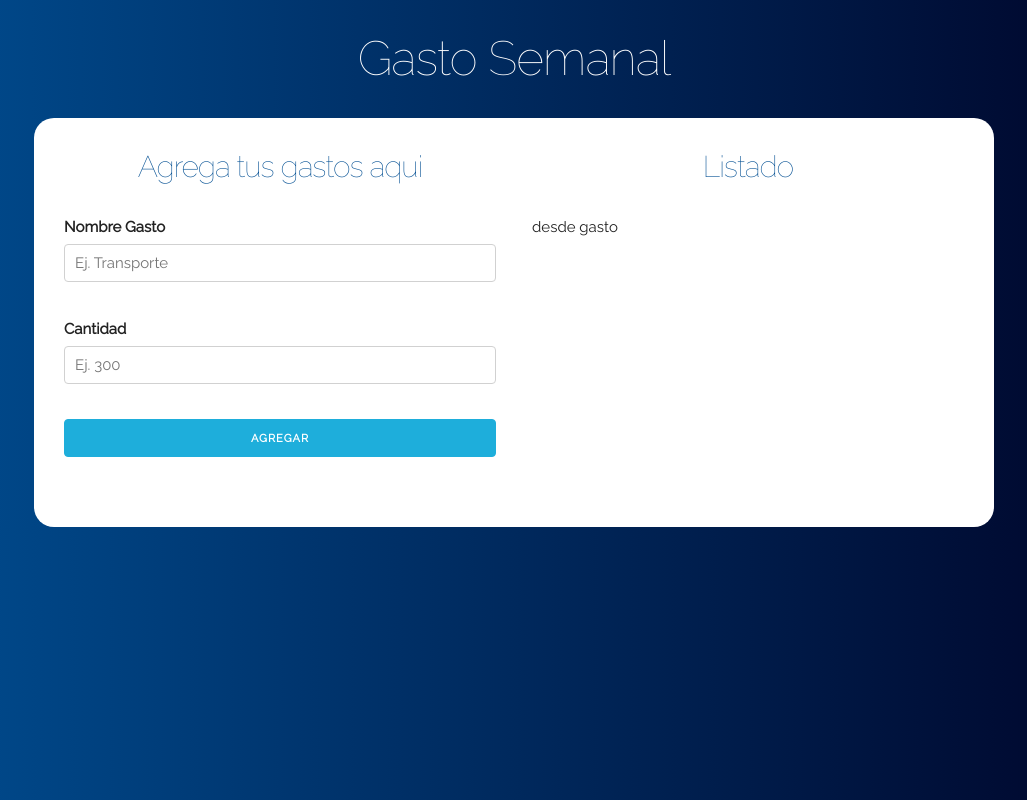
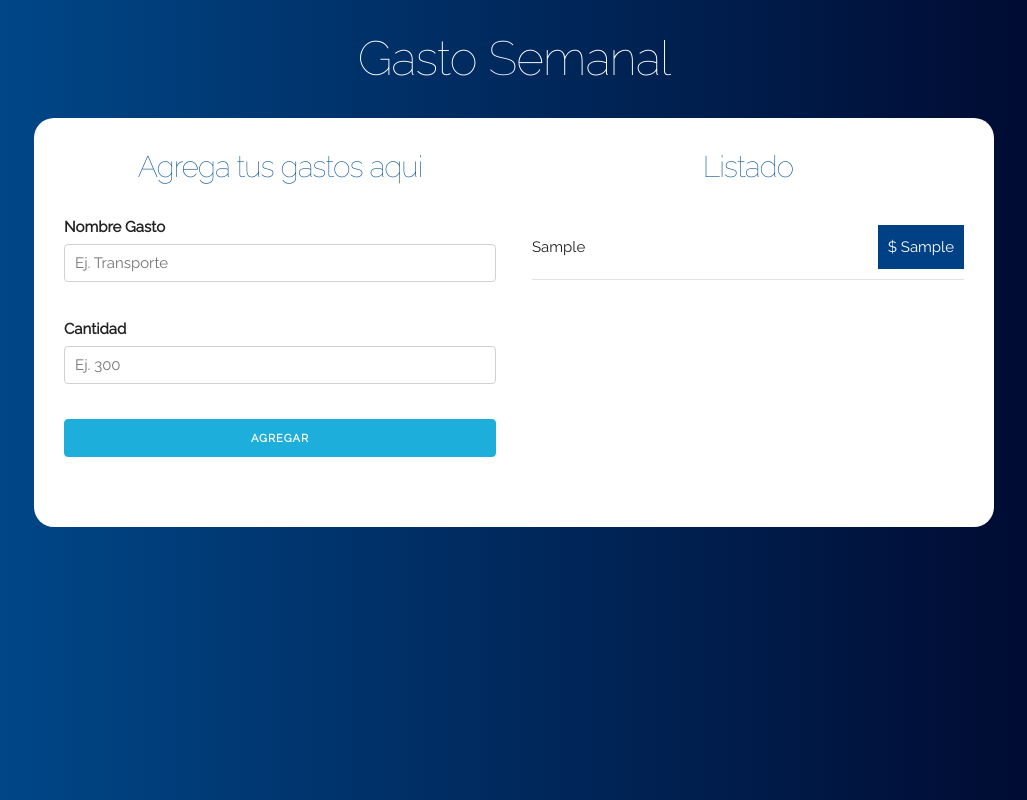
Before and after one commit to jmocana2/ejemplos-react-udemy, a React (Create React App) app in the folder gastosemanal/: page / in a window 1280 px wide. Both pictures are taken after typing "Sample", "Sample" into the empty fields and a click on the input "Agregar". Shown: the whole page, without its empty margins (126-1153 px from the left). Built offline with nearby package versions, Linux system fonts and the light colour scheme.

Commit message:
showing expenses and applying styles

```diff
--- /dev/null
+++ b/gastosemanal/src/componentes/Gasto.js
@@ -0,0 +1,19 @@
+import React, { Component } from 'react';
+
+class Gasto extends Component {
+  render() {
+
+    const {nombreGasto, cantidadGasto} = this.props.gasto
+
+    return (
+      <li className="gastos">
+          <p>
+          {nombreGasto}
+          <span className="gasto">$ {cantidadGasto}</span>
+        </p>
+      </li>
+    );
+  }
+}
+
+export default Gasto;
--- a/gastosemanal/src/componentes/Gato.js
+++ /dev/null
@@ -1,13 +0,0 @@
-import React, { Component } from 'react';
-
-class Gasto extends Component {
-  render() {
-    return (
-      <div>
-        desde gasto
-      </div>
-    );
-  }
-}
-
-export default Gasto;
--- a/gastosemanal/src/componentes/Listado.js
+++ b/gastosemanal/src/componentes/Listado.js
@@ -1,15 +1,16 @@
 import React, { Component } from 'react';
-import Gasto from './Gato';
+import Gasto from './Gasto';
 
 class Listado extends Component {
   render() {
     return (
-      <div>
+      <div className="gastos-realizados">
         <h2>Listado</h2>
-        {Object.keys(this.props.gastos).map(key => (
-          <Gasto key={key} />
-        ))}
-        {console.log(this.props.gastos)}
+        <ul>
+          {Object.keys(this.props.gastos).map(key => (
+            <Gasto key={key} gasto={this.props.gastos[key]} />
+          ))}
+        </ul>
       </div>
     );
   }
```
